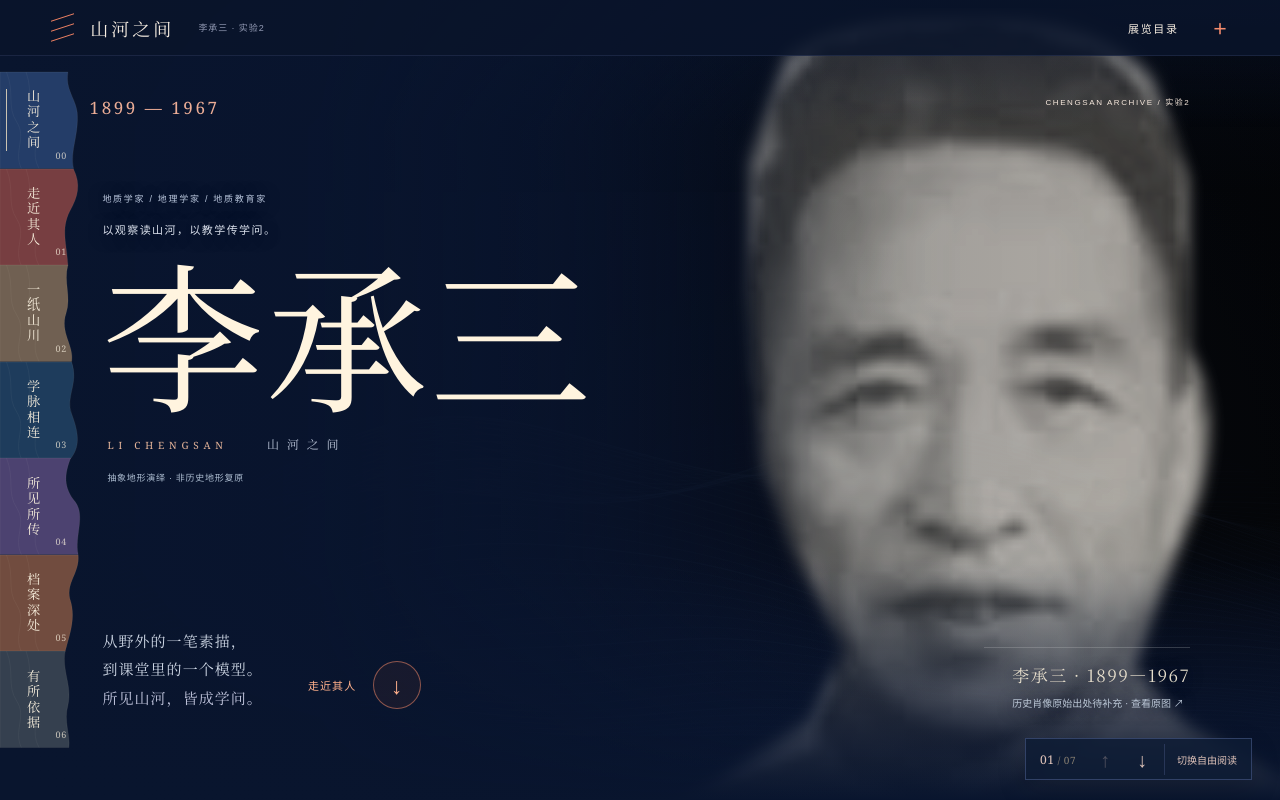
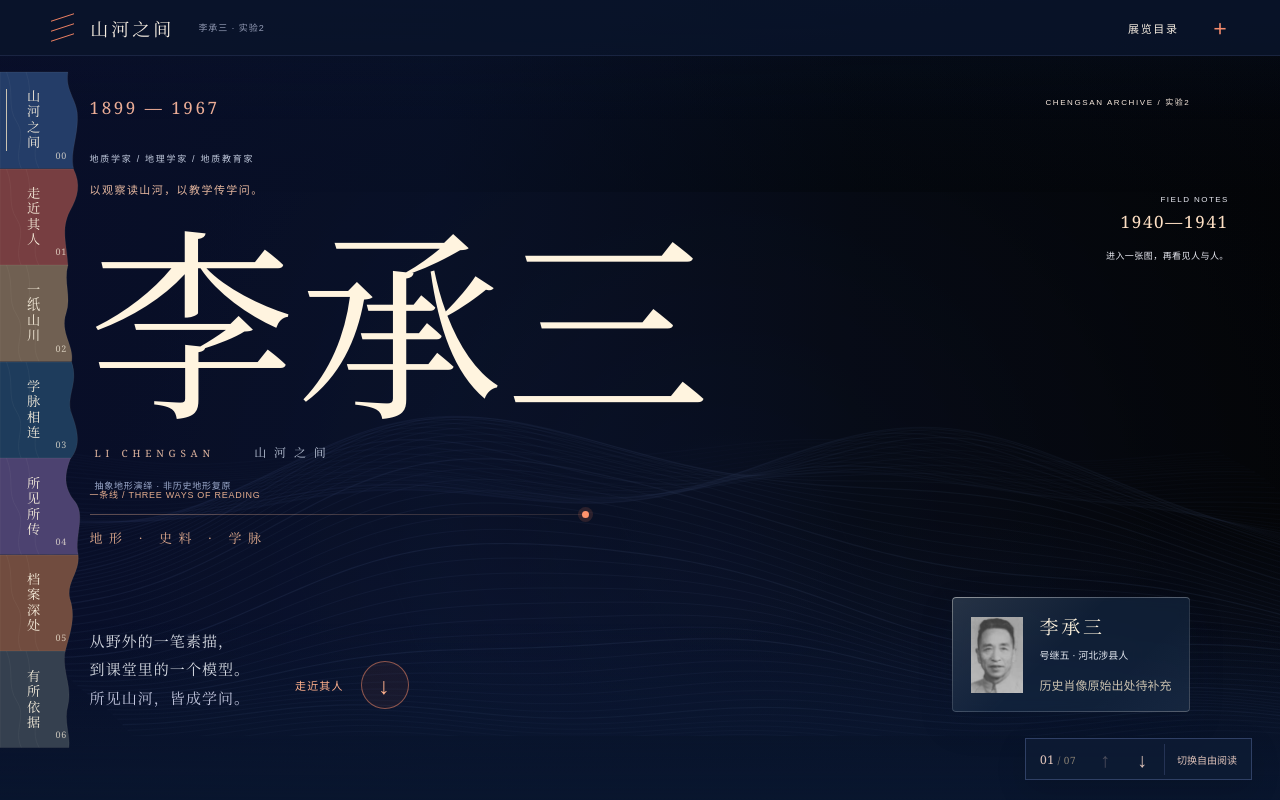
Before and after one commit to Ppzh-Wick/normal, a React (Vite) app in the folder experiments/experiment-2-museum/: page / in a window 1280 px wide. Shown: the top 800 px of the page. Built offline with nearby package versions, Linux system fonts and the light colour scheme.

Commit message:
Restore pre-portrait opening while retaining equal-size atlas selection

```diff
--- a/experiments/experiment-2-museum/src/App.jsx
+++ b/experiments/experiment-2-museum/src/App.jsx
@@ -63,10 +63,10 @@ export default function App(){
  <main>
  <section id="opening" className={`chapter opening ${nav.active===0?'is-current':''}`} aria-labelledby="opening-title">
   <MineralAtmosphere active={nav.active===0&&!menu&&!media} desktop={nav.desktop} reduced={nav.reduced}/><TerrainStage active={nav.active===0&&!menu&&!media} reduced={nav.reduced}/>
-  <div className="hero-portrait-backdrop" aria-hidden="true"><img src={portrait.path} width="106" height="176" alt="" fetchPriority="high" decoding="async"/></div>
+  <StrataPrelude image={data.media.jialing} onRead={()=>navigateTrail(0)}/>
   <div className="opening-topline"><span>1899 — 1967</span><span>CHENGSAN ARCHIVE / 实验2</span></div>
   <div className="hero-title"><Kicker><span className="hero-edition">地质学家 / 地理学家 / 地质教育家</span>以观察读山河，以教学传学问。</Kicker><div id="opening-title">{nav.reduced||!nav.desktop?<h1 className="hero-name">李承三</h1>:<SplitText tag="h1" text="李承三" splitType="chars" delay={90} duration={.85} effect="rise" mask={true} trigger="view" loop={false} hoverEffect="none" textAlign="left" className="hero-name"/>}</div><span className="hero-roman">LI CHENGSAN <i>山河之间</i></span><small className="terrain-disclosure">抽象地形演绎 · 非历史地形复原</small></div>
-  <div className="hero-foot"><div className="hero-intro"><p>从野外的一笔素描，<br/>到课堂里的一个模型。<br/><strong>所见山河，皆成学问。</strong></p><button className="round-link" onClick={()=>go(1)}><span>走近其人</span><i>↓</i></button></div><button className="hero-portrait-source" onClick={()=>setMedia(portrait)} aria-label="查看李承三肖像与来源"><span>李承三 · 1899—1967</span><small>历史肖像原始出处待补充 · 查看原图 ↗</small></button></div>
+  <div className="hero-foot"><div className="hero-intro"><p>从野外的一笔素描，<br/>到课堂里的一个模型。<br/><strong>所见山河，皆成学问。</strong></p><button className="round-link" onClick={()=>go(1)}><span>走近其人</span><i>↓</i></button></div><GlassSurface className="hero-archive-glass" width="auto" height="auto" borderRadius={4} refraction={false} backgroundOpacity={.23} saturation={1.05}><figure className="hero-archive"><button onClick={()=>setMedia(portrait)} aria-label="查看李承三肖像与来源"><img decoding="async" src={portrait.path} width="106" height="176" alt="李承三历史肖像"/></button><figcaption><b>李承三</b><span>号继五 · 河北涉县人</span><small>历史肖像原始出处待补充</small></figcaption></figure></GlassSurface></div>
 
  </section>
  <section id="life" className={`chapter life ${nav.active===1?'is-current':''}`} aria-labelledby="life-title">
--- a/experiments/experiment-2-museum/src/main.jsx
+++ b/experiments/experiment-2-museum/src/main.jsx
@@ -8,7 +8,6 @@ import './mineral.css';
 import './motion.css';
 import './frost.css';
 import './galaxy.css';
-import './opening-portrait.css';
 class ExhibitionBoundary extends React.Component{
  constructor(props){super(props);this.state={failed:false};}
  static getDerivedStateFromError(){return {failed:true};}
```
Also changed, not shown: 1 other file (tests, documents, lock files or other folders).
